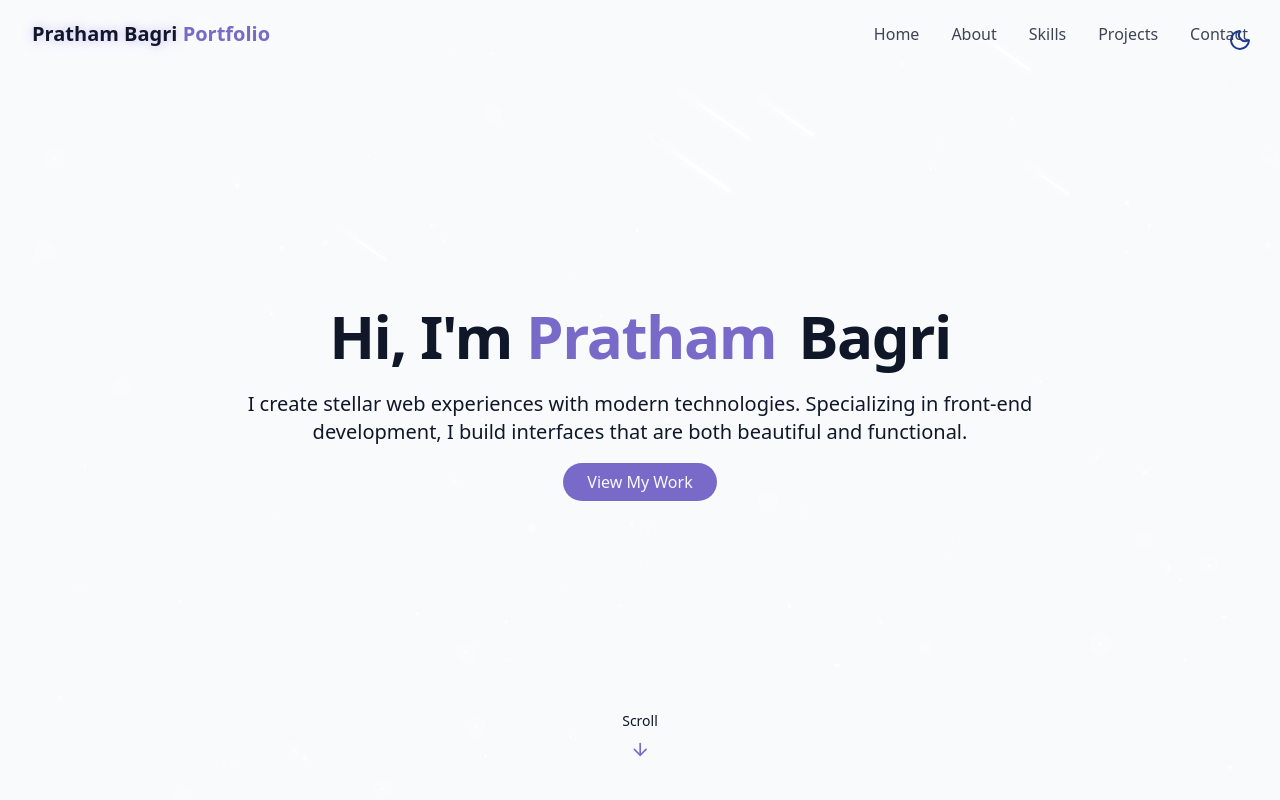
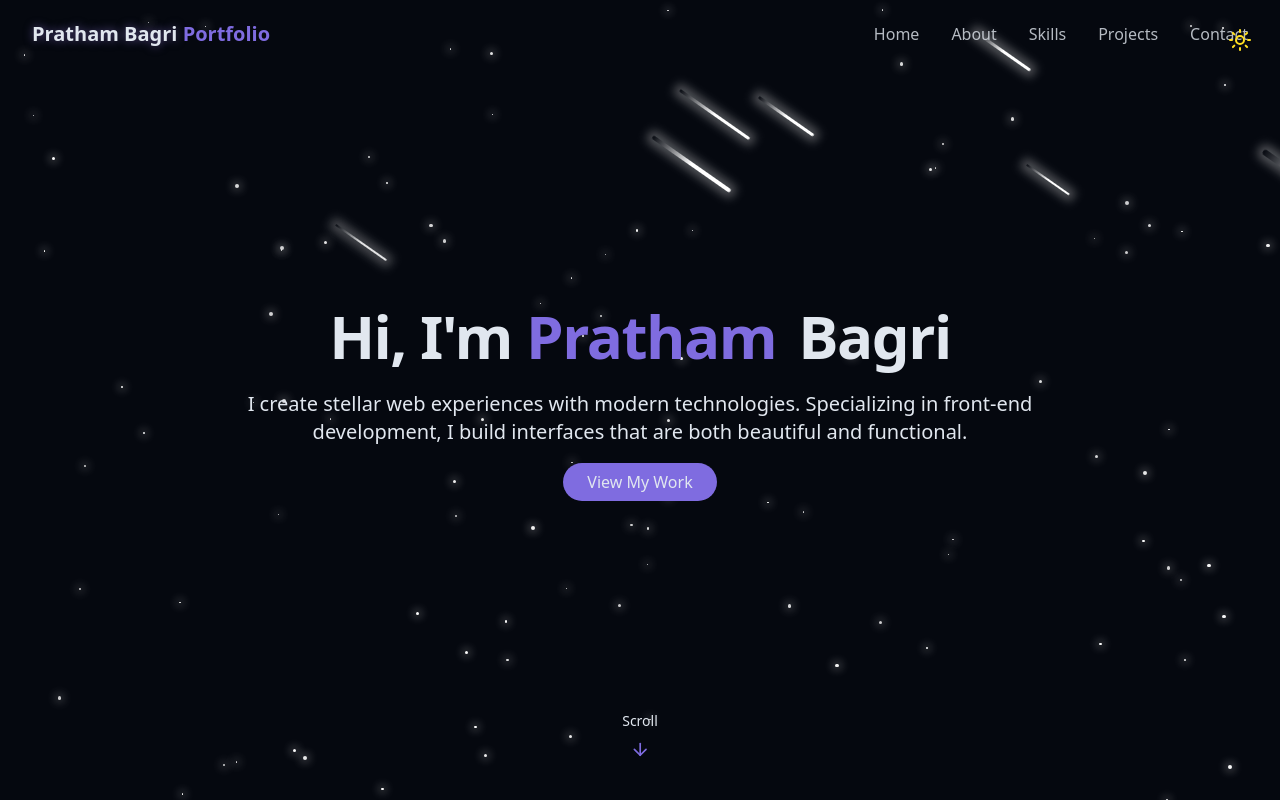
Before and after one commit to prathambagri/My_Portfolio, a React (Vite) app in the folder Portfolio/: page / in a window 1280 px wide. Shown: the top 800 px of the page. Built offline with nearby package versions, Linux system fonts and the light colour scheme.

Commit message:
change in toggle theme

```diff
--- a/Portfolio/src/components/ThemeToggle.jsx
+++ b/Portfolio/src/components/ThemeToggle.jsx
@@ -7,16 +7,16 @@ export const ThemeToggle = ()=>{
     useEffect(()=>{
         const storedTheme = localStorage.getItem("theme")
         if (storedTheme === "dark") {
+           localStorage.setItem("theme","light")
+            setIsDarkMode(false)
+        }else{
+            document.documentElement.classList.add("dark");
             setIsDarkMode(true)
-            document.documentElement.classList.add("dark");
-        }else{
-            localStorage.setItem("theme","light")
-            setIsDarkMode(false)
         }
     },[])
 
     const toggleTheme = ()=>{
-        if (!isDarkMode) {
+        if (isDarkMode) {
             document.documentElement.classList.remove("dark")
             localStorage.setItem("theme","light")
             setIsDarkMode(false)
```
